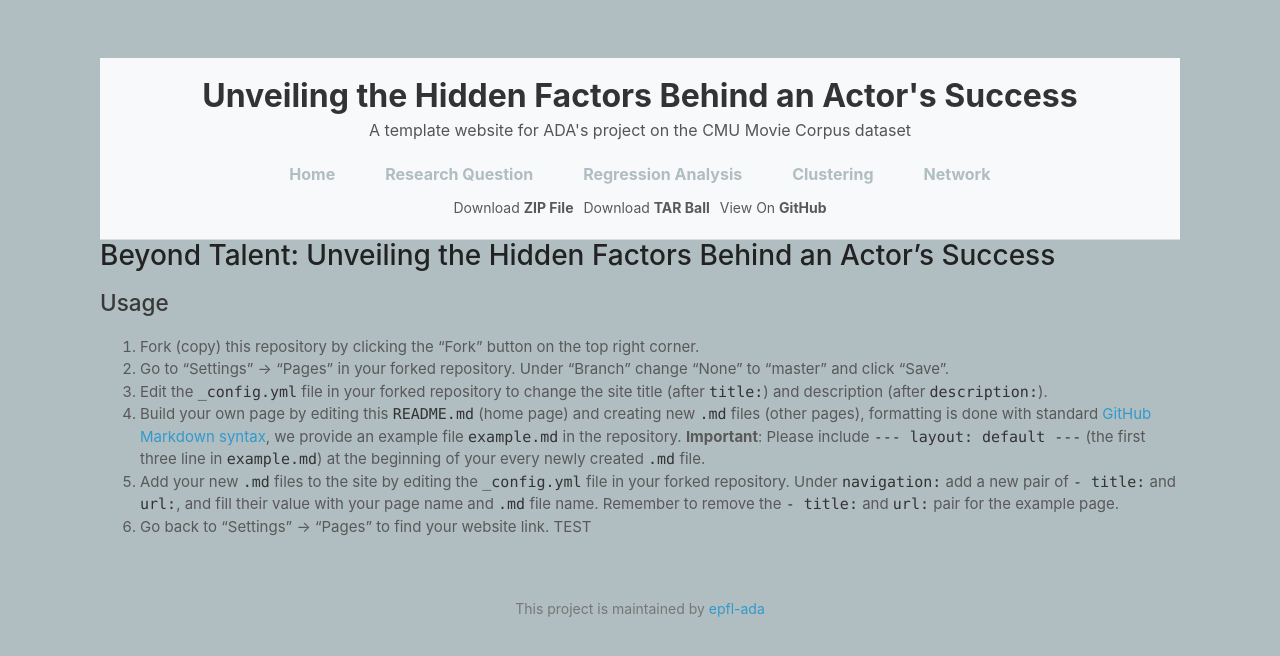
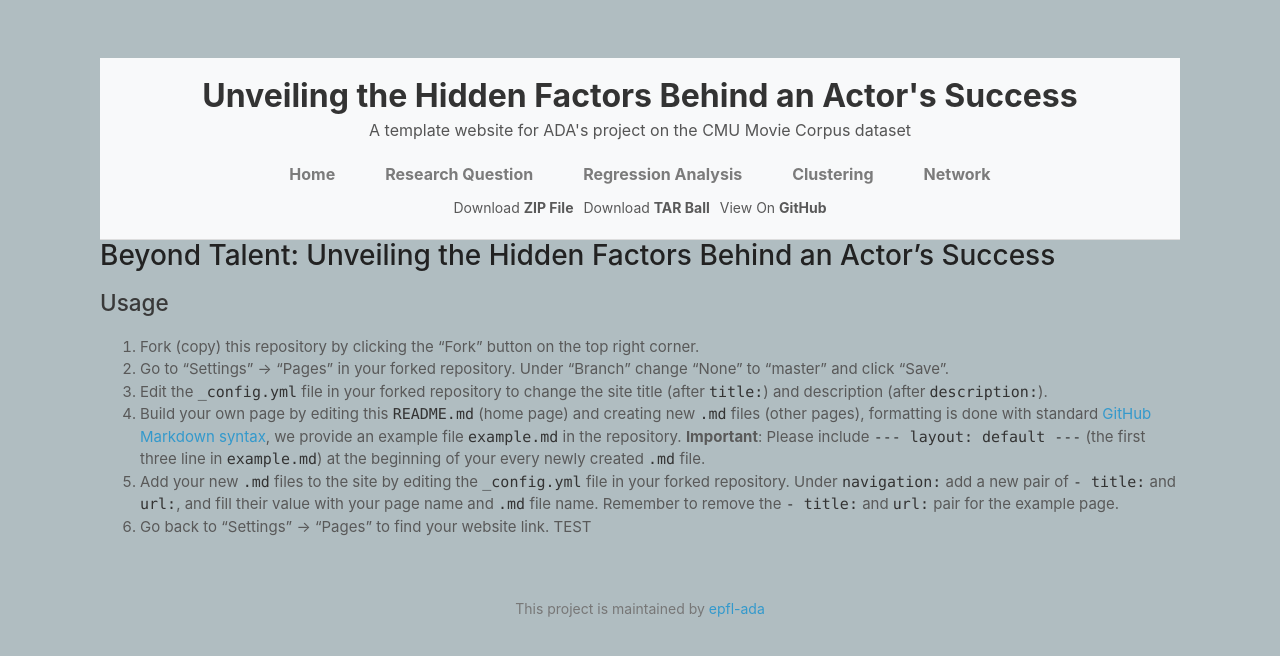
Before and after one commit to epfl-ada/ada-2024-project-arabsdatascientists2024, a Jekyll site: the page built from README.md, in a window 1280 px wide. Shown: the top 656 px of the page. Built offline with Jekyll 4.4.1, drawn with Linux system fonts in a browser that asks for light colours; our own code applies the rules of GitHub Pages for plain Markdown files.

Commit message:
Update styles.css

```diff
--- a/assets/css/styles.css
+++ b/assets/css/styles.css
@@ -140,7 +140,7 @@ nav ul li {
 nav ul li a {
   text-decoration: none;
   font-size: 16px;
-  color: #b0bdc1;
+  color: #7b7b7b;
   font-weight: bold;
   padding: 10px 15px;
   border-radius: 5px;
```
